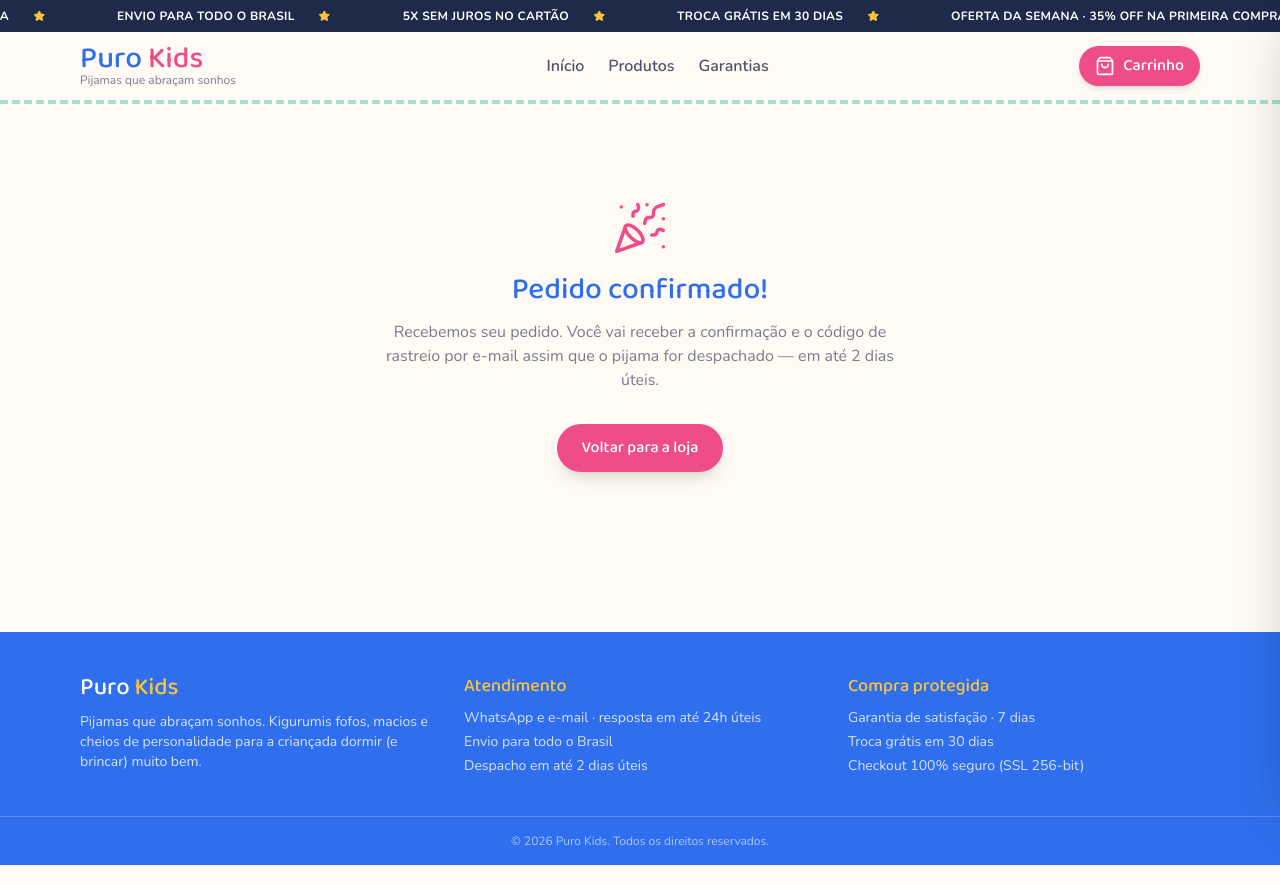
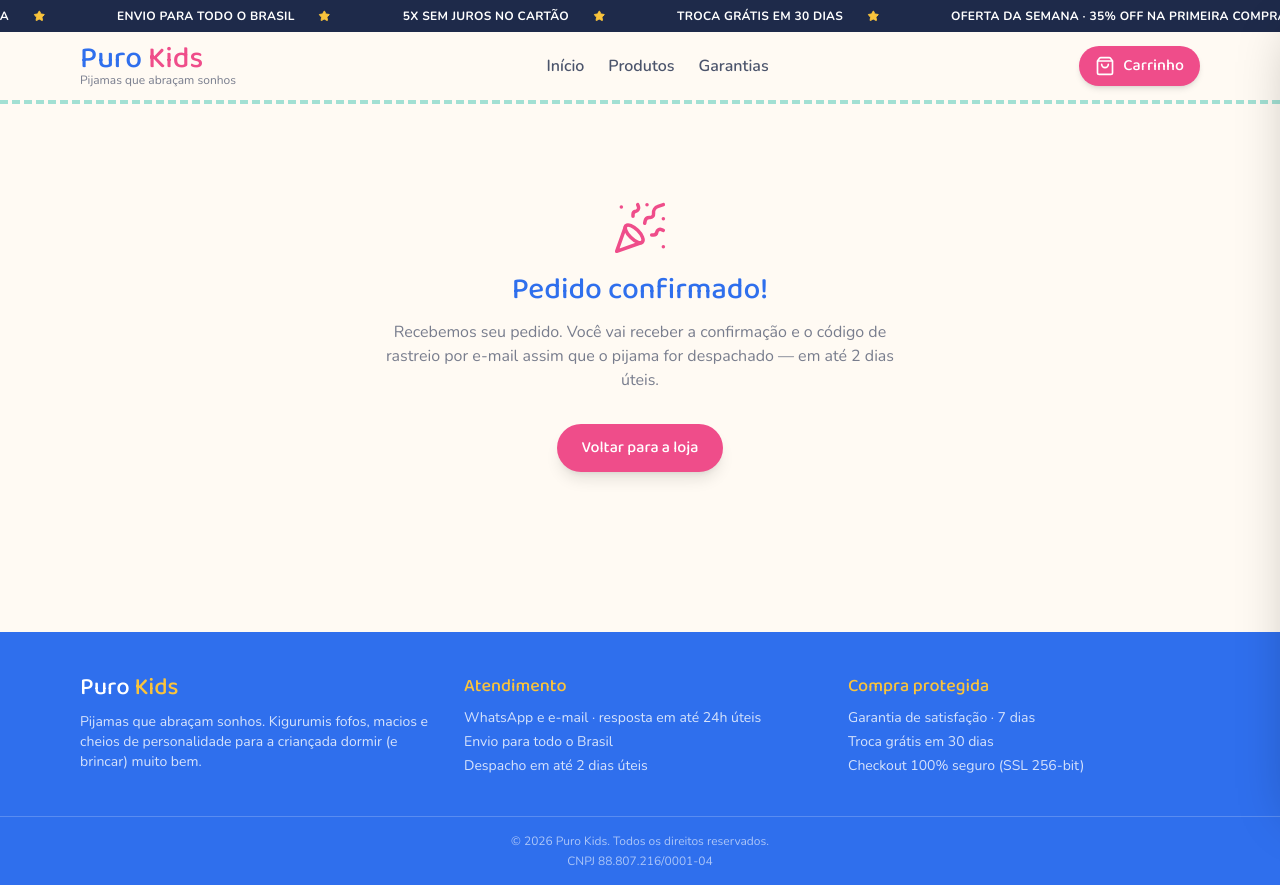
Before and after one commit to trabalhobsdo2-glitch/purokidsbr, a React (Vite) app: page /pedido-confirmado in a window 1280 px wide. Built offline with nearby package versions, Linux system fonts and the light colour scheme.

Commit message:
Update Footer component to include CNPJ
Added CNPJ information to the footer.

```diff
--- a/src/components/Footer.tsx
+++ b/src/components/Footer.tsx
@@ -28,8 +28,9 @@ export default function Footer() {
           </ul>
         </div>
       </div>
-      <div className="border-t border-white/20 text-center text-white/60 text-xs py-4">
-        © {new Date().getFullYear()} Puro Kids. Todos os direitos reservados.
+      <div className="border-t border-white/20 text-center text-white/60 text-xs py-4 space-y-1">
+        <p>© {new Date().getFullYear()} Puro Kids. Todos os direitos reservados.</p>
+        <p>CNPJ 88.807.216/0001-04</p>
       </div>
     </footer>
   );
```
